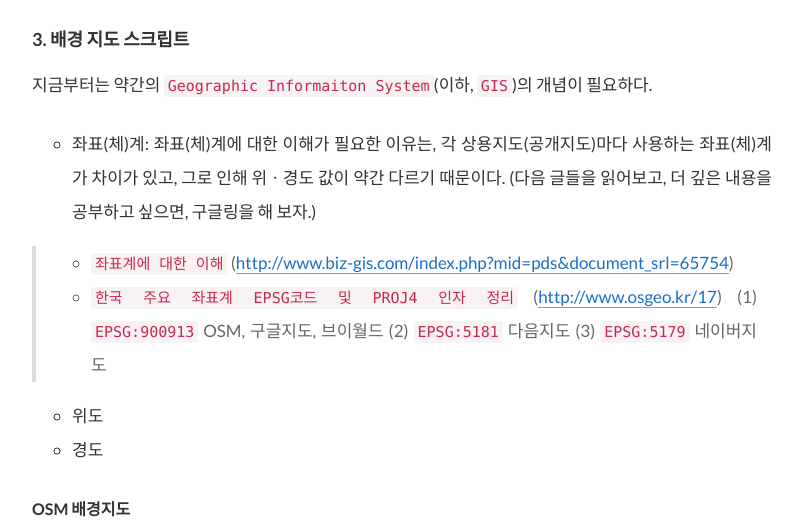
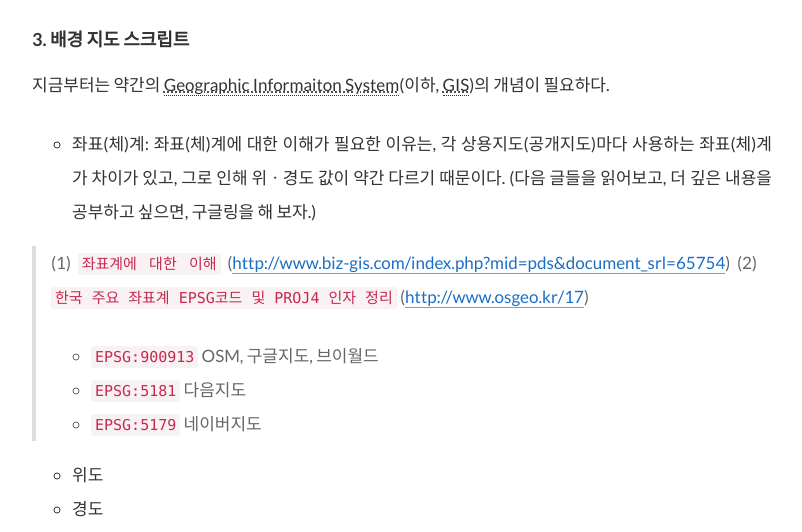
Before and after one commit to bbong95/bbong95.github.io, a Jekyll site: the page built from _posts/2018-07-25-Leaflet 맛보기.markdown, in a window 1280 px wide, cut to the strip 3000-3532 px from the top of the page. Shown: the whole strip, without its empty margins (238-1040 px from the left). Built offline with Jekyll 4.4.1, drawn with Linux system fonts in a browser that asks for light colours; some web fonts are replaced; comment, search, counter and statistics services are not loaded.

Commit message:
글 서식 수정

```diff
--- a/_posts/2018-07-25-Leaflet 맛보기.markdown
+++ b/_posts/2018-07-25-Leaflet 맛보기.markdown
@@ -100,15 +100,15 @@ body { height: 100%; margin: 0; padding: 0;}
 
 ### 3. 배경 지도 스크립트
 
-지금부터는 약간의 `Geographic Informaiton System`(이하, `GIS`)의 개념이 필요하다.
+지금부터는 약간의 <abbr title="Geographic Informaiton System">Geographic Informaiton System</abbr>(이하, <abbr title="GIS">GIS</abbr>)의 개념이 필요하다.
 - 좌표(체)계: 좌표(체)계에 대한 이해가 필요한 이유는, 각 상용지도(공개지도)마다 사용하는 좌표(체)계가 차이가 있고, 그로 인해 위ㆍ경도 값이 약간 다르기 때문이다.
 (다음 글들을 읽어보고, 더 깊은 내용을 공부하고 싶으면, 구글링을 해 보자.)
 
-> - `좌표계에 대한 이해` ([http://www.biz-gis.com/index.php?mid=pds&document_srl=65754](http://www.biz-gis.com/index.php?mid=pds&document_srl=65754){:target="_blank"})
-> - `한국 주요 좌표계 EPSG코드 및 PROJ4 인자 정리` ([http://www.osgeo.kr/17](http://www.osgeo.kr/17){:target="_blank"})
-(1) `EPSG:900913` OSM, 구글지도, 브이월드
-(2) `EPSG:5181` 다음지도
-(3) `EPSG:5179` 네이버지도
+> (1) `좌표계에 대한 이해` ([http://www.biz-gis.com/index.php?mid=pds&document_srl=65754](http://www.biz-gis.com/index.php?mid=pds&document_srl=65754){:target="_blank"})
+> (2) `한국 주요 좌표계 EPSG코드 및 PROJ4 인자 정리` ([http://www.osgeo.kr/17](http://www.osgeo.kr/17){:target="_blank"})
++ `EPSG:900913` OSM, 구글지도, 브이월드
++ `EPSG:5181` 다음지도
++ `EPSG:5179` 네이버지도
 
 - 위도
 - 경도
```
